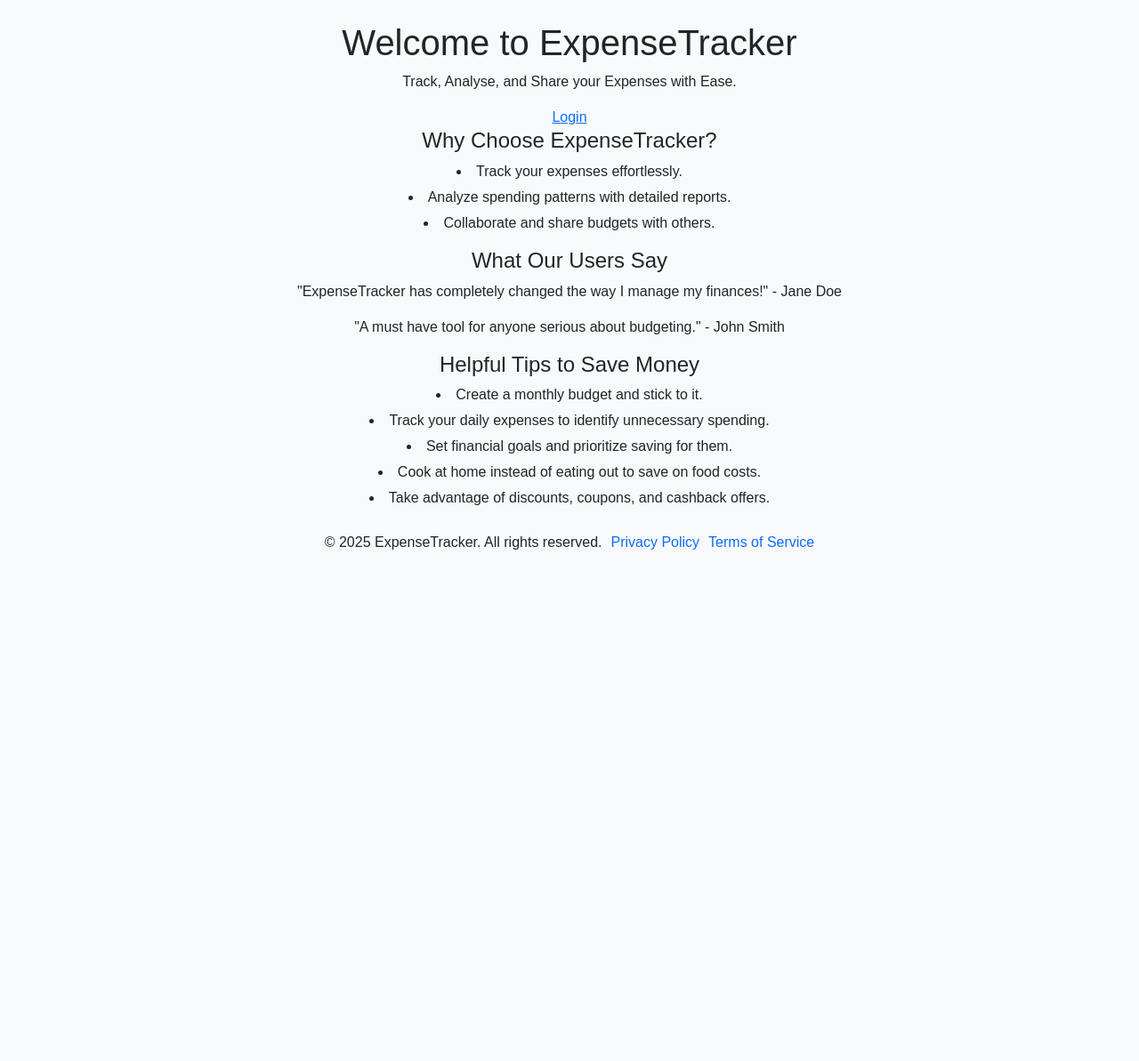
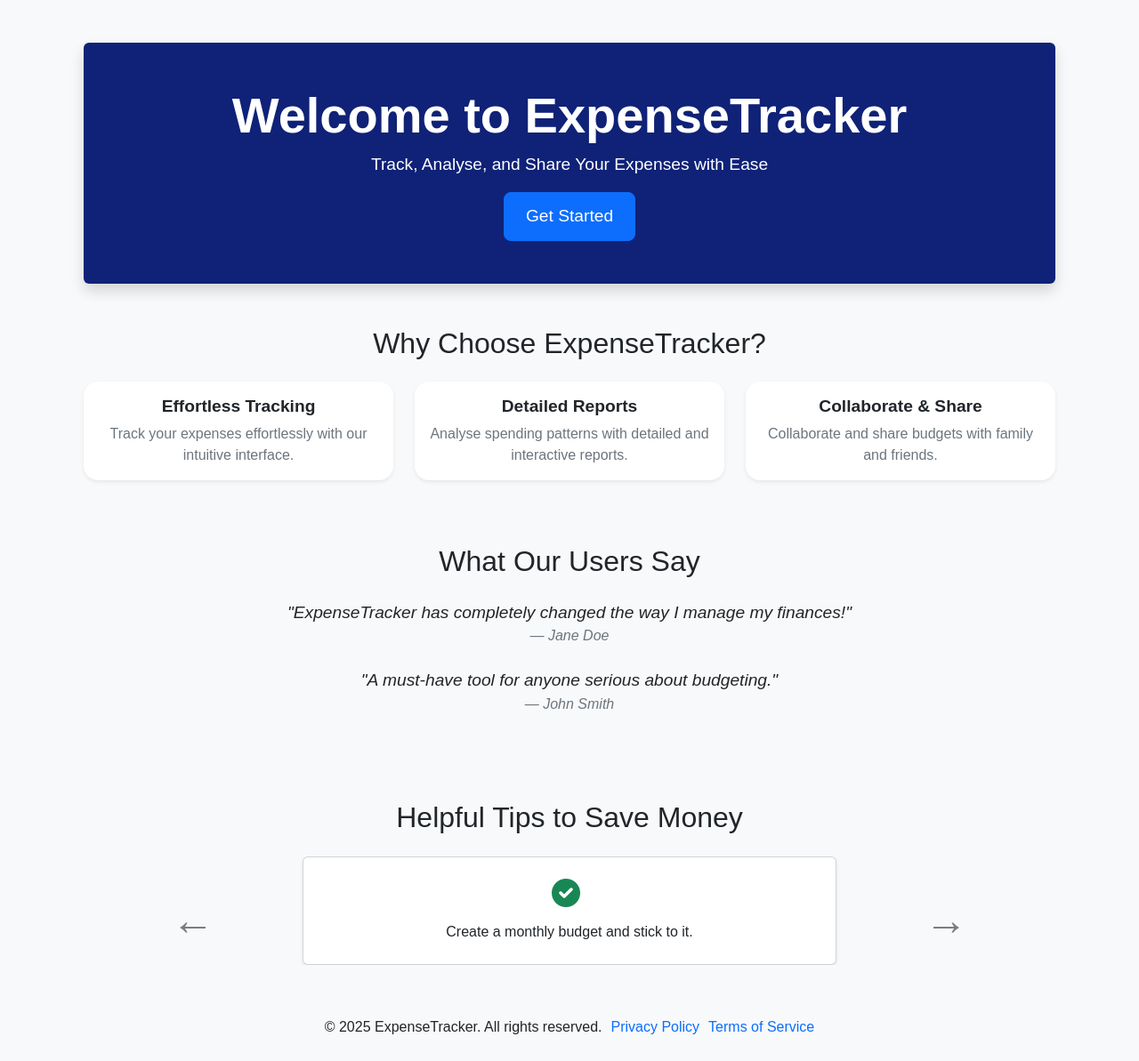
Before and after one commit to Cooper-Thomas1/ExpenseTracker, a Flask app: page / in a window 1280 px wide. Shown: the part 62-1255 px from the top of the page at 89% size. Before the commit the page ends 680 px from the top, so only its background shows below. Run offline with Flask 3, Linux system fonts and the light colour scheme.

Commit message:
Improved homepage styling

```diff
--- a/ExpenseTracker/static/styles.css
+++ b/ExpenseTracker/static/styles.css
@@ -52,3 +52,87 @@ margin: 5px 0;
     display: flex;
     justify-content: center;
 }
+
+.hero-section {
+    background: #0f2277;
+    color: white;
+    border-radius: 16px;
+}
+
+.hero-section h1 {
+    font-weight: bold;
+}
+
+.hero-section p {
+    font-size: 1.2rem;
+}
+
+.hero-section .btn-primary {
+    padding: 0.75rem 1.5rem;
+    font-size: 1.2rem;
+    border-radius: 8px;
+}
+
+.features-section .card {
+    border: none;
+    border-radius: 16px;
+    background-color: #ffffff;
+}
+
+.features-section .card-title {
+    font-weight: bold;
+    font-size: 1.2rem;
+}
+
+.features-section .card-text {
+    font-size: 1rem;
+    color: #6c757d;
+}
+
+.testimonials-section blockquote {
+    font-size: 1.2rem;
+    font-style: italic;
+    margin-bottom: 1.5rem;
+}
+
+.testimonials-section footer {
+    font-size: 1rem;
+    color: #6c757d;
+}
+
+.helpful-tips-section ul {
+    padding: 0;
+    list-style: none;
+}
+
+.helpful-tips-section li {
+    font-size: 1.1rem;
+    margin-bottom: 0.5rem;
+}
+
+.helpful-tips-section i {
+    margin-right: 0.5rem;
+}
+
+.carousel-control-prev-icon,
+.carousel-control-next-icon {
+  background-image: none;
+  width: 50px;
+  height: 50px;
+}
+
+.carousel-control-prev-icon::after {
+  content: '\2190';
+  font-size: 3rem;
+  color: black;
+  display: block;
+  text-align: center;
+}
+
+.carousel-control-next-icon::after {
+  content: '\2192';
+  font-size: 3rem;
+  color: black;
+  display: block;
+  text-align: center;
+}
--- a/ExpenseTracker/templates/base.html
+++ b/ExpenseTracker/templates/base.html
@@ -6,6 +6,7 @@
   <meta name="viewport" content="width=device-width, initial-scale=1.0">
   <title>Expense Tracker</title>
   <link href="https://cdn.jsdelivr.net/npm/bootstrap@5.3.0/dist/css/bootstrap.min.css" rel="stylesheet">
+  <link href="https://cdnjs.cloudflare.com/ajax/libs/font-awesome/6.0.0-beta3/css/all.min.css" rel="stylesheet">
   <link rel="stylesheet" href="{{ url_for('static', filename='styles.css') }}">
   <link rel="stylesheet" href="{{ url_for('static', filename='login.css') }}">
   <link rel="stylesheet" href="{{ url_for('static', filename='register.css') }}">
--- a/ExpenseTracker/templates/home.html
+++ b/ExpenseTracker/templates/home.html
@@ -1,36 +1,93 @@
 {% extends "base.html" %}
 
 {% block content %}
-  <div class="text-center">
-    <h1>Welcome to ExpenseTracker</h1>
-    <p>Track, Analyse, and Share your Expenses with Ease.</p>
-    <a href="{{ url_for('login') }}">Login</a>
+<div class="container mt-5">
+  <div class="hero-section text-center p-5 mb-5 rounded shadow">
+    <h1 class="display-4">Welcome to ExpenseTracker</h1>
+    <p class="lead">Track, Analyse, and Share Your Expenses with Ease</p>
+    <a href="{{ url_for('login') }}" class="btn btn-primary btn-lg">Get Started</a>
   </div>
-  <div class="features text-center">
-    <h4>Why Choose ExpenseTracker?</h2>
-    <ul>
-      <li>Track your expenses effortlessly.</li>
-      <li>Analyze spending patterns with detailed reports.</li>
-      <li>Collaborate and share budgets with others.</li>
-    </ul>
+
+  <div class="features-section text-center mb-5">
+    <h2 class="mb-4">Why Choose ExpenseTracker?</h2>
+    <div class="row">
+      <div class="col-md-4">
+        <div class="card shadow-sm p-3 mb-4">
+          <h5 class="card-title">Effortless Tracking</h5>
+          <p class="card-text">Track your expenses effortlessly with our intuitive interface.</p>
+        </div>
+      </div>
+      <div class="col-md-4">
+        <div class="card shadow-sm p-3 mb-4">
+          <h5 class="card-title">Detailed Reports</h5>
+          <p class="card-text">Analyse spending patterns with detailed and interactive reports.</p>
+        </div>
+      </div>
+      <div class="col-md-4">
+        <div class="card shadow-sm p-3 mb-4">
+          <h5 class="card-title">Collaborate & Share</h5>
+          <p class="card-text">Collaborate and share budgets with family and friends.</p>
+        </div>
+      </div>
+    </div>
   </div>
-  <div class="testimonials text-center">
-    <h4>What Our Users Say</h2>
-    <blockquote>
-      "ExpenseTracker has completely changed the way I manage my finances!" - Jane Doe
+
+  <div class="testimonials-section text-center mb-5">
+    <h2 class="mb-4">What Our Users Say</h2>
+    <blockquote class="blockquote">
+      <p>"ExpenseTracker has completely changed the way I manage my finances!"</p>
+      <footer class="blockquote-footer">Jane Doe</footer>
     </blockquote>
-    <blockquote>
-      "A must have tool for anyone serious about budgeting." - John Smith
+    <blockquote class="blockquote">
+      <p>"A must-have tool for anyone serious about budgeting."</p>
+      <footer class="blockquote-footer">John Smith</footer>
     </blockquote>
   </div>
-  <div class="helpful-tips text-center">
-    <h4>Helpful Tips to Save Money</h2>
-    <ul>
-      <li>Create a monthly budget and stick to it.</li>
-      <li>Track your daily expenses to identify unnecessary spending.</li>
-      <li>Set financial goals and prioritize saving for them.</li>
-      <li>Cook at home instead of eating out to save on food costs.</li>
-      <li>Take advantage of discounts, coupons, and cashback offers.</li>
-    </ul>
+
+  <div class="helpful-tips-section text-center p-5" style="background-color: #f8f9fa; border-radius: 16px;">
+    <h2 class="mb-4">Helpful Tips to Save Money</h2>
+    <div id="helpfulTipsCarousel" class="carousel slide" data-bs-ride="carousel">
+      <div class="carousel-inner">
+        <div class="carousel-item active">
+          <div class="card shadow-sm p-4 mx-auto" style="max-width: 600px;">
+            <i class="fas fa-check-circle text-success fa-2x mb-3"></i>
+            <p class="card-text">Create a monthly budget and stick to it.</p>
+          </div>
+        </div>
+        <div class="carousel-item">
+          <div class="card shadow-sm p-4 mx-auto" style="max-width: 600px;">
+            <i class="fas fa-chart-line text-primary fa-2x mb-3"></i>
+            <p class="card-text">Track your daily expenses to identify unnecessary spending.</p>
+          </div>
+        </div>
+        <div class="carousel-item">
+          <div class="card shadow-sm p-4 mx-auto" style="max-width: 600px;">
+            <i class="fas fa-bullseye text-warning fa-2x mb-3"></i>
+            <p class="card-text">Set financial goals and prioritize saving for them.</p>
+          </div>
+        </div>
+        <div class="carousel-item">
+          <div class="card shadow-sm p-4 mx-auto" style="max-width: 600px;">
+            <i class="fas fa-utensils text-danger fa-2x mb-3"></i>
+            <p class="card-text">Cook at home instead of eating out to save on food costs.</p>
+          </div>
+        </div>
+        <div class="carousel-item">
+          <div class="card shadow-sm p-4 mx-auto" style="max-width: 600px;">
+            <i class="fas fa-tags text-info fa-2x mb-3"></i>
+            <p class="card-text">Take advantage of discounts, coupons, and cashback offers.</p>
+          </div>
+        </div>
+      </div>
+      <button class="carousel-control-prev" type="button" data-bs-target="#helpfulTipsCarousel" data-bs-slide="prev">
+        <span class="carousel-control-prev-icon" aria-hidden="true"></span>
+        <span class="visually-hidden">Previous</span>
+      </button>
+      <button class="carousel-control-next" type="button" data-bs-target="#helpfulTipsCarousel" data-bs-slide="next">
+        <span class="carousel-control-next-icon" aria-hidden="true"></span>
+        <span class="visually-hidden">Next</span>
+      </button>
+    </div>
   </div>
+</div>
 {% endblock %}
```
Also changed, not shown: instance/site.db.
